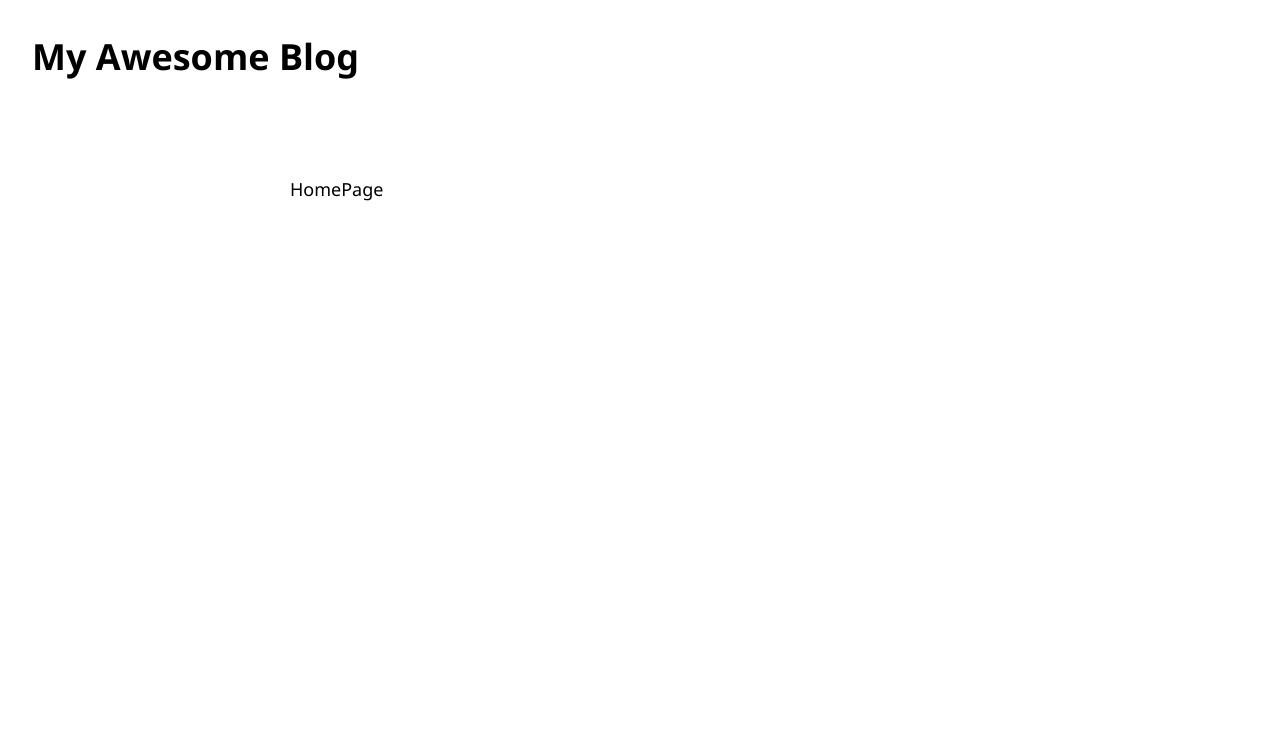
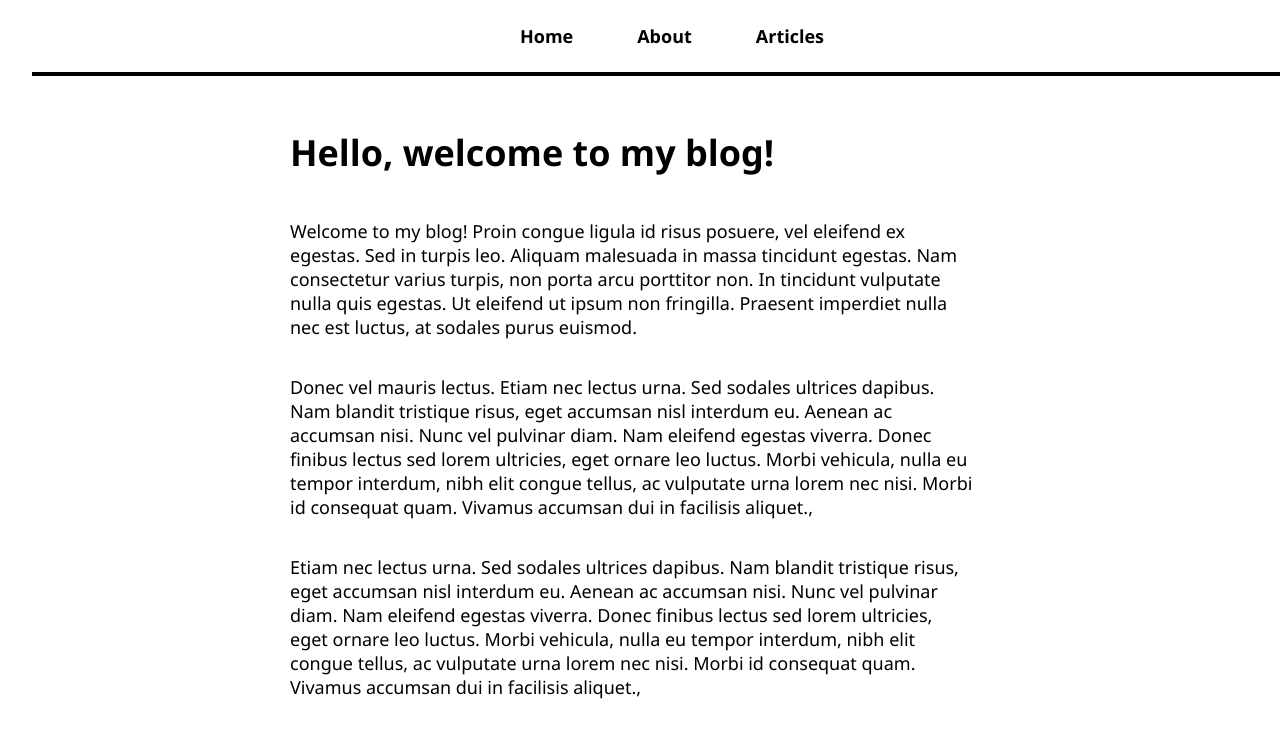
Before and after one commit to lbferrand/readers-blog, a React (Create React App) app: page / in a window 1280 px wide. Shown: the top 738 px of the page. Built offline with nearby package versions, Linux system fonts and the light colour scheme.

Commit message:
Set up Article pages and NavBar

```diff
--- a/src/App.js
+++ b/src/App.js
@@ -1,5 +1,6 @@
 import './App.css';
 import { BrowserRouter, Routes, Route } from 'react-router-dom';
+import NavBar from './Pages/NavBar';
 import HomePage from './Pages/HomePage';
 import AboutPage from './Pages/AboutPage';
 import ArticlePage from './Pages/ArticlePage';
@@ -10,7 +11,7 @@
     <BrowserRouter>
       <div className='container'>
         <div className="App">
-          <h1>My Awesome Blog</h1>
+          <NavBar />
           <div id='page-body'>
             <Routes>
               <Route path='/' element={<HomePage />} />
--- a/src/Pages/AboutPage.js
+++ b/src/Pages/AboutPage.js
@@ -2,8 +2,34 @@
 
 const AboutPage = () => {
   return (
-    <div>AboutPage</div>
-  )
+      <>
+      <h1>About Me</h1>
+      <p>
+          Welcome to my blog! Proin congue
+          ligula id risus posuere, vel eleifend ex egestas. Sed in turpis leo.
+          Aliquam malesuada in massa tincidunt egestas. Nam consectetur varius turpis,
+          non porta arcu porttitor non. In tincidunt vulputate nulla quis egestas. Ut
+          eleifend ut ipsum non fringilla. Praesent imperdiet nulla nec est luctus, at
+          sodales purus euismod.
+      </p>
+      <p>
+          Donec vel mauris lectus. Etiam nec lectus urna. Sed sodales ultrices dapibus.
+          Nam blandit tristique risus, eget accumsan nisl interdum eu. Aenean ac accumsan
+          nisi. Nunc vel pulvinar diam. Nam eleifend egestas viverra. Donec finibus lectus
+          sed lorem ultricies, eget ornare leo luctus. Morbi vehicula, nulla eu tempor
+          interdum, nibh elit congue tellus, ac vulputate urna lorem nec nisi. Morbi id
+          consequat quam. Vivamus accumsan dui in facilisis aliquet.,
+      </p>
+      <p>
+          Etiam nec lectus urna. Sed sodales ultrices dapibus.
+          Nam blandit tristique risus, eget accumsan nisl interdum eu. Aenean ac accumsan
+          nisi. Nunc vel pulvinar diam. Nam eleifend egestas viverra. Donec finibus lectus
+          sed lorem ultricies, eget ornare leo luctus. Morbi vehicula, nulla eu tempor
+          interdum, nibh elit congue tellus, ac vulputate urna lorem nec nisi. Morbi id
+          consequat quam. Vivamus accumsan dui in facilisis aliquet.,
+      </p>
+  </>
+  );
 }
 
 export default AboutPage
--- a/src/Pages/ArticlePage.js
+++ b/src/Pages/ArticlePage.js
@@ -1,9 +1,19 @@
 import React from 'react'
+import { useParams } from 'react-router-dom';
+import articles from './article-content';
 
 const ArticlePage = () => {
+  const { articleId } = useParams();
+  const article = articles.find(article => article.name === articleId);
+
   return (
-    <div>ArticlePage</div>
-  )
+    <>
+      <h1>{article.title}</h1>
+      {article.content.map((paragraph, i) => (
+        <p key={i}>{paragraph}</p>
+      ))}
+    </>
+  );
 }
 
 export default ArticlePage;
--- a/src/Pages/ArticlesListPage.js
+++ b/src/Pages/ArticlesListPage.js
@@ -1,8 +1,14 @@
 import React from 'react'
+import ArticlesList from '../components/ArticlesList';
+import articles from './article-content'
 
 const ArticlesListPage = () => {
   return (
-    <div>ArticlesListPage</div>
+    <>
+    <h1>Articles</h1>
+    <ArticlesList articles={articles}/>
+    </>
+
   )
 }
 
--- a/src/Pages/HomePage.js
+++ b/src/Pages/HomePage.js
@@ -1,9 +1,33 @@
 import React from 'react'
 
-const HomePage = () => {
-  return (
-    <div>HomePage</div>
-  )
-}
+const HomePage = () => (
+    <>
+    <h1>Hello, welcome to my blog!</h1>
+    <p>
+        Welcome to my blog! Proin congue
+        ligula id risus posuere, vel eleifend ex egestas. Sed in turpis leo.
+        Aliquam malesuada in massa tincidunt egestas. Nam consectetur varius turpis,
+        non porta arcu porttitor non. In tincidunt vulputate nulla quis egestas. Ut
+        eleifend ut ipsum non fringilla. Praesent imperdiet nulla nec est luctus, at
+        sodales purus euismod.
+    </p>
+    <p>
+        Donec vel mauris lectus. Etiam nec lectus urna. Sed sodales ultrices dapibus.
+        Nam blandit tristique risus, eget accumsan nisl interdum eu. Aenean ac accumsan
+        nisi. Nunc vel pulvinar diam. Nam eleifend egestas viverra. Donec finibus lectus
+        sed lorem ultricies, eget ornare leo luctus. Morbi vehicula, nulla eu tempor
+        interdum, nibh elit congue tellus, ac vulputate urna lorem nec nisi. Morbi id
+        consequat quam. Vivamus accumsan dui in facilisis aliquet.,
+    </p>
+    <p>
+        Etiam nec lectus urna. Sed sodales ultrices dapibus.
+        Nam blandit tristique risus, eget accumsan nisl interdum eu. Aenean ac accumsan
+        nisi. Nunc vel pulvinar diam. Nam eleifend egestas viverra. Donec finibus lectus
+        sed lorem ultricies, eget ornare leo luctus. Morbi vehicula, nulla eu tempor
+        interdum, nibh elit congue tellus, ac vulputate urna lorem nec nisi. Morbi id
+        consequat quam. Vivamus accumsan dui in facilisis aliquet.,
+    </p>
+    </>
+);
 
-export default HomePage
+export default HomePage;
--- /dev/null
+++ b/src/Pages/NavBar.js
@@ -0,0 +1,22 @@
+import React from 'react';
+import { Link } from 'react-router-dom';
+
+const NavBar = () => {
+  return (
+    <nav>
+      <ul>
+        <li>
+          <Link to="/">Home </Link>
+        </li>
+        <li>
+          <Link to="/about">About</Link>
+        </li>
+        <li>
+          <Link to="/articles">Articles</Link>
+        </li>
+      </ul>
+    </nav>
+  )
+}
+
+export default NavBar
--- /dev/null
+++ b/src/Pages/article-content.js
@@ -0,0 +1,26 @@
+const articles = [
+    {
+        name: 'learn-react',
+        title: 'The Fastest Way to Learn React',
+        content: [
+            `Welcome! Today we're going to be talking about the fastest way to
+            learn React. We'll be discussing some topics such as`,
+        ]
+    },    {
+        name: 'learn-node',
+        title: 'How to Build a Node Server in 10 Minutes',
+        content: [
+            `In this article, we're going to be talking looking at a very quick way
+            to set up a Node.js server. `,
+        ]
+    },     {
+        name: 'mongodb',
+        title: 'Learn MongoDB',
+        content: [
+            `Today is the day I talk about something which scares most people: resumes.
+            `,
+        ]
+    },
+];
+
+export default articles;
--- /dev/null
+++ b/src/components/ArticlesList.js
@@ -0,0 +1,17 @@
+import React from 'react';
+import { Link } from 'react-router-dom';
+
+const ArticlesList = ({articles}) => {
+  return (
+    <>
+    {articles.map(article => (
+      <Link key={article.name} className="article-list-item" to={`/articles/${article.name}`}>
+        <h3>{article.title}</h3>
+        <p>{article.content[0].substring(0, 150)}...</p>
+      </Link>
+    ))}
+    </>
+  )
+}
+
+export default ArticlesList
```
